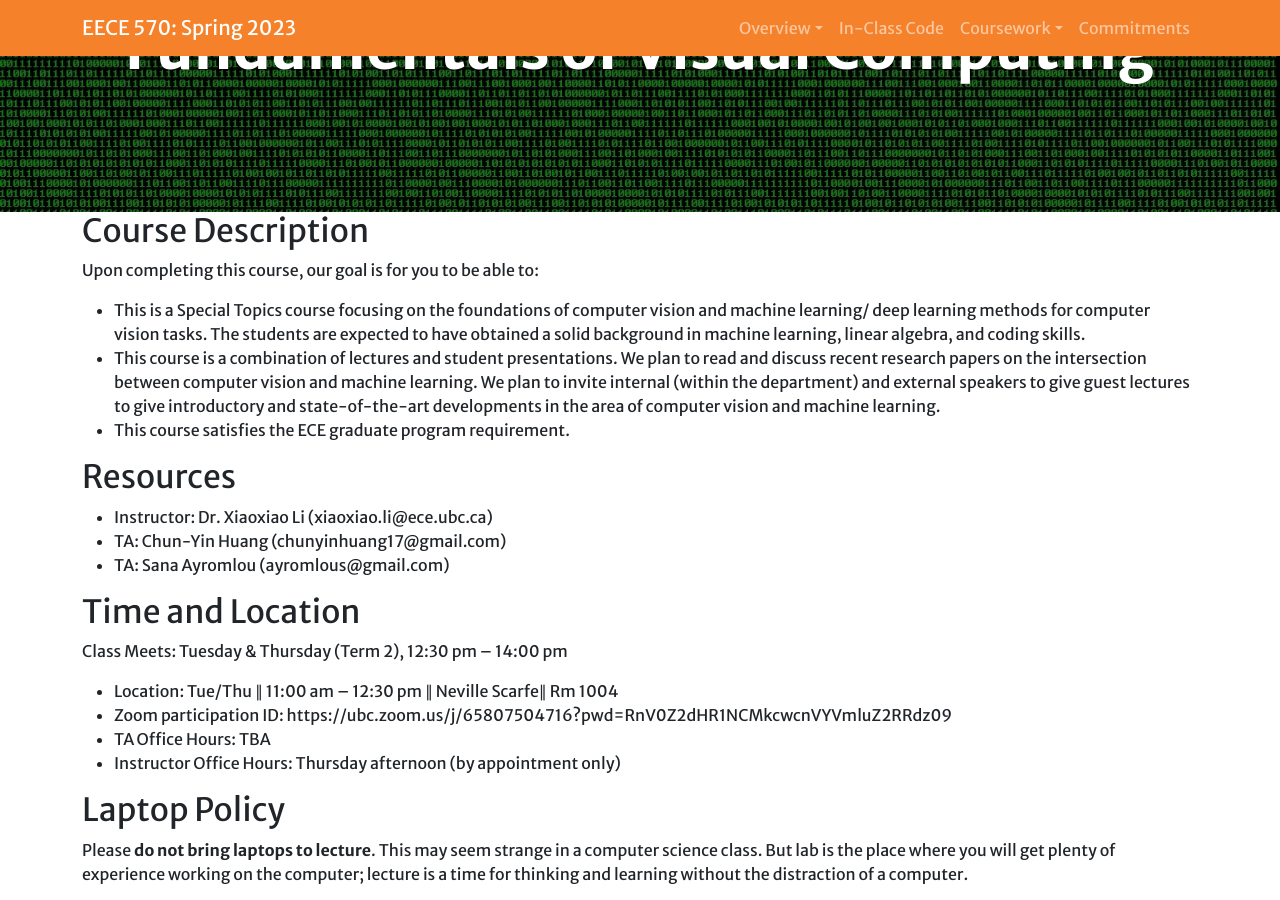
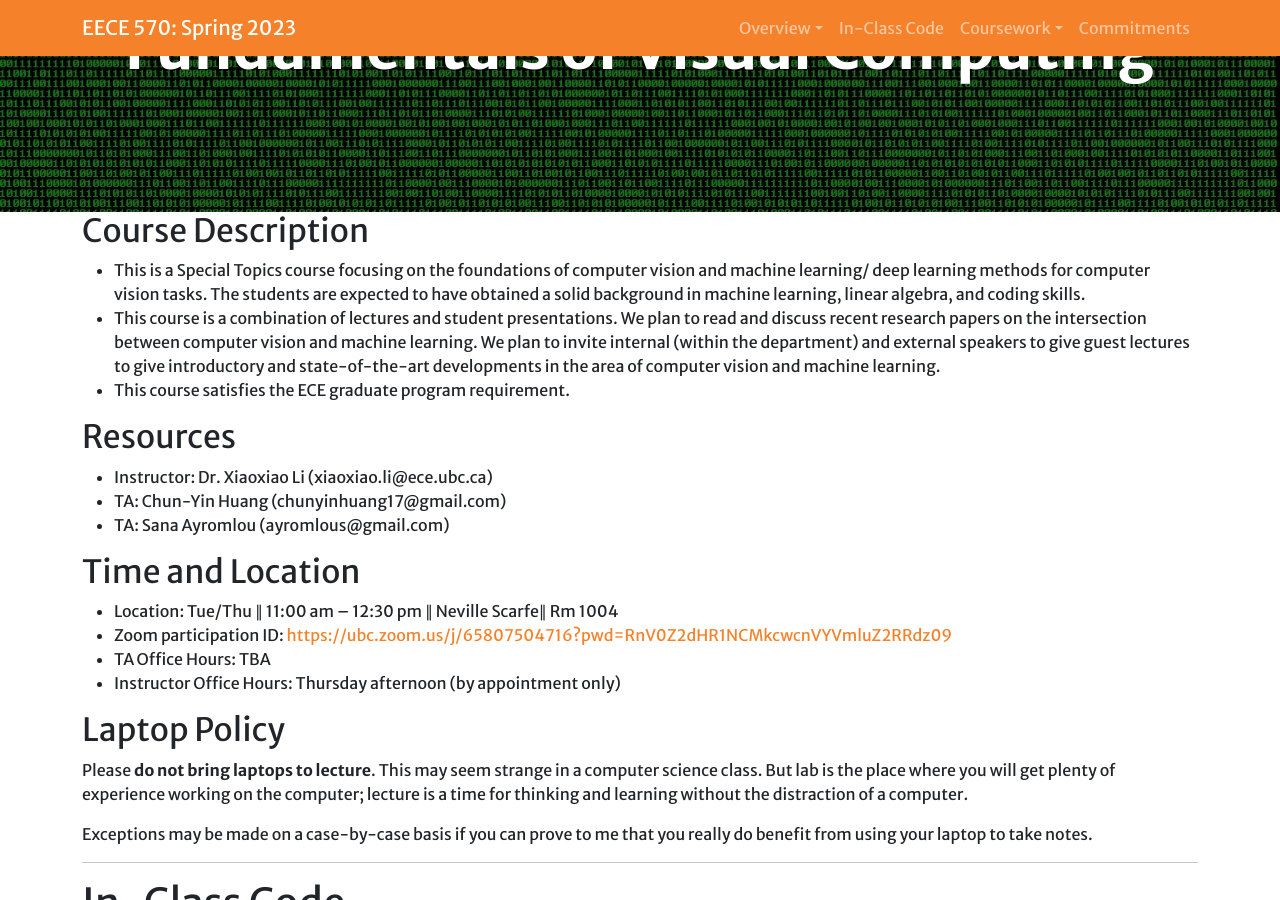
Before and after one commit to xxlya/EECE-570, a Jekyll site: the page built from index.md, in a window 1280 px wide and 900 px high, scrolled down 244 px. Built offline with Jekyll 4.4.1, drawn with Linux system fonts in a browser that asks for light colours; a script that is not in the unit is left out.

Commit message:
Update index.md

```diff
--- a/index.md
+++ b/index.md
@@ -15,8 +15,6 @@ layout: course-multi
 
 ## <a name="goals">Course Description</a>
 
-Upon completing this course, our goal is for you to be able to:
-
 * This is a Special Topics course focusing on the foundations of computer vision and machine learning/ deep learning methods for computer vision tasks. The students are expected to have obtained a solid
 background in machine learning, linear algebra, and coding skills.
 * This course is a combination of lectures and student presentations. We plan to read and discuss recent research papers on the intersection between computer vision and machine learning. We plan to invite internal (within the department) and external speakers to give guest lectures to give introductory and state-of-the-art developments in the area of computer vision and machine learning.
@@ -33,11 +31,10 @@ background in machine learning, linear algebra, and coding skills.
 
 ## <a name="additional-resources">Time and Location</a>
 
-Class Meets: Tuesday & Thursday (Term 2), 12:30 pm – 14:00 pm
 * Location:
 Tue/Thu ∥ 11:00 am – 12:30 pm ∥ Neville Scarfe∥ Rm 1004
 * Zoom participation ID:
-https://ubc.zoom.us/j/65807504716?pwd=RnV0Z2dHR1NCMkcwcnVYVmluZ2RRdz09
+[https://ubc.zoom.us/j/65807504716?pwd=RnV0Z2dHR1NCMkcwcnVYVmluZ2RRdz09](https://pythonintro-yorgey.notebooks.azure.com/j/notebooks/PythonIntro.ipynb)
 * TA Office Hours: TBA
 * Instructor Office Hours: Thursday afternoon (by appointment only)
 
```
